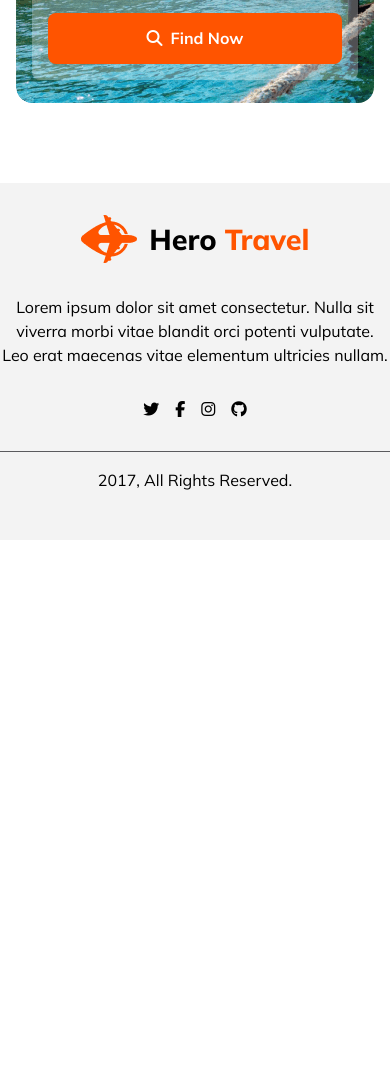
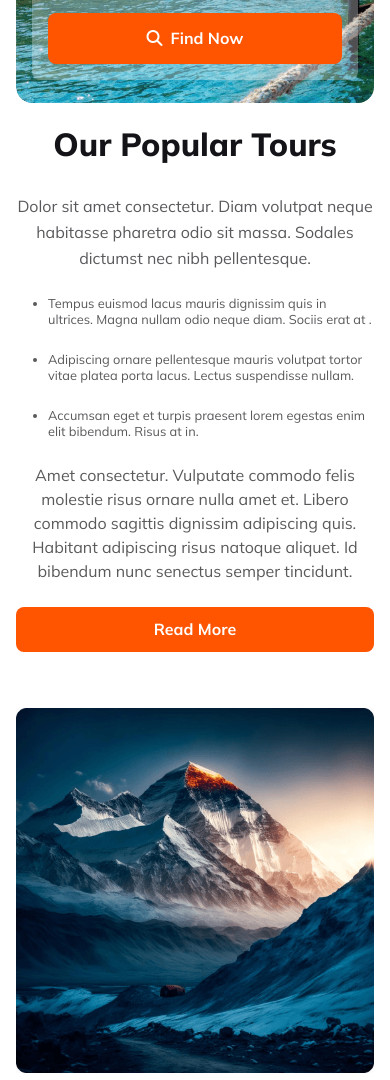
Before and after one commit to abdur-rhaman-babu/hero-travel, a plain HTML site: page index.html in a window 390 px wide. Shown: the part 509-1589 px from the top of the page. Before the commit the page ends 1049 px from the top, so only its background shows below. Drawn offline with Linux system fonts and the light colour scheme.

Commit message:
responsive popular section

```diff
--- a/index.html
+++ b/index.html
@@ -54,7 +54,7 @@
          </section>
     </header>
     <main>
-            <section class="popular-section hide">
+            <section class="popular-section">
                 <div class="popular-container flex">
                     <div class="popular-text">
                         <h2 class="main-title">Our Popular Tours</h2>
--- a/style/hero.css
+++ b/style/hero.css
@@ -512,6 +512,19 @@ footer > p{
         line-height:1.5rem;
     }
 
+    main section{
+        margin:1rem 1rem;
+    }
+
+    .main-title{
+        font-size: 2rem;
+        text-align:center;
+    }
+
+    .subtitle{
+        text-align:center;
+    }
+
     /* ----navbar---- */
     .bar-icon{
        display: block;
@@ -558,4 +571,27 @@ footer > p{
     .search-option button{
         width:90%;
     }
+
+    /* -------popular------ */
+    .popular-container{
+        flex-direction:column;
+    }
+
+    .popular-container button{
+        width:100%;
+    }
+
+    .popular-menu li{
+        font-size: .8rem;
+        line-height:1rem;
+    }
+
+    .popular-image img{
+        width:100%;
+    }
+
+    .popular-description{
+        text-align:center;
+    }
+
 }
```
